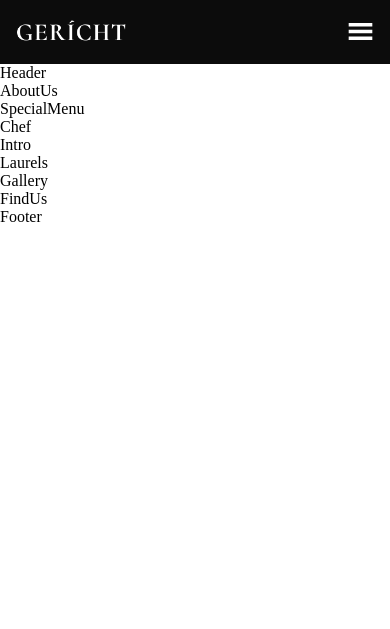
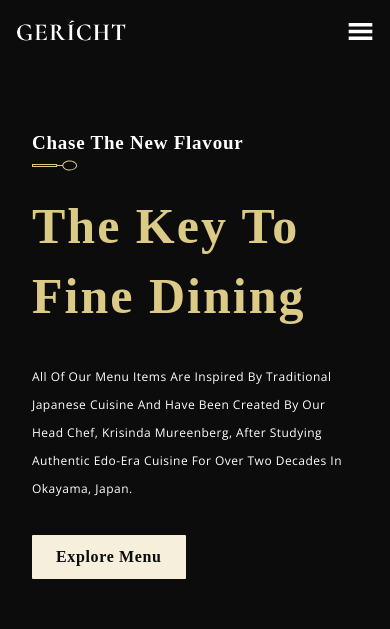
Before and after one commit to mattoattacko/gericht-resturant, a React (Create React App) app: page / in a window 390 px wide. Shown: the top 629 px of the page. Built offline with nearby package versions, Linux system fonts and the light colour scheme; a web font is replaced by a local one.

Commit message:
Header container and styling complete. Starting on About Us container.

```diff
--- a/src/components/SubHeading/SubHeading.jsx
+++ b/src/components/SubHeading/SubHeading.jsx
@@ -1,8 +1,11 @@
 import React from 'react';
 
-const SubHeading = () => (
-  <div>
-    SubHeading
+import { images } from '../../constants';
+
+const SubHeading = ({ title }) => (
+  <div style={{ marginBottom: '1rem' }}>
+    <p className="p__cormorant">{title}</p>
+    <img src={images.spoon} alt="tiny spoon" className="spoon__img" />
   </div>
 );
 
--- a/src/container/Header/Header.css
+++ b/src/container/Header/Header.css
@@ -0,0 +1,44 @@
+.app__header {
+  background-color: var(--color-black);
+}
+
+.app__header-h1 {
+  font-family: var(--font-base);
+  color: var(--color-golden);
+  font-weight: 700;
+  letter-spacing: 0.04em;
+  text-transform: capitalize;
+  line-height: 117px;
+  font-size: 90px;
+}
+
+.app__header-img img {
+  width: 80%;
+}
+
+@media screen and (min-width: 2000px) {
+  .app__header-h1 {
+      font-size: 180px;
+      line-height: 210px;
+  }
+}
+
+@media screen and (max-width: 1150px) {
+  .app__header-h1 {
+      font-size: 90px;
+  }
+}
+
+@media screen and (max-width: 650px) {
+  .app__header-h1 {
+      font-size: 70px;
+      line-height: 87px;
+  }
+}
+
+@media screen and (max-width: 450px) {
+  .app__header-h1 {
+      font-size: 50px;
+      line-height: 70px;
+  }
+}
--- a/src/container/Header/Header.jsx
+++ b/src/container/Header/Header.jsx
@@ -1,10 +1,21 @@
 import React from 'react';
 
+import { SubHeading } from '../../components';
+import { images } from '../../constants';
 import './Header.css';
 
 const Header = () => (
-  <div>
-    Header
+  <div className="app__header app__wrapper section__padding" id="home">
+    <div className="app__wrapper_info">
+      <SubHeading title="Chase the new flavour" />
+      <h1 className="app__header-h1">The Key To Fine Dining</h1>
+      <p className="p__opensans" style={{ margin: '2rem 0' }}>All of our menu items are inspired by traditional Japanese cuisine and have been created by our head chef, Krisinda Mureenberg, after studying authentic Edo-era cuisine for over two decades in Okayama, Japan.</p>
+      <button type="button" className="custom__button">Explore Menu</button>
+    </div>
+
+    <div className="app__wrapper_img">
+      <img src={images.welcome} alt="header_img" />
+    </div>
   </div>
 );
 
```
